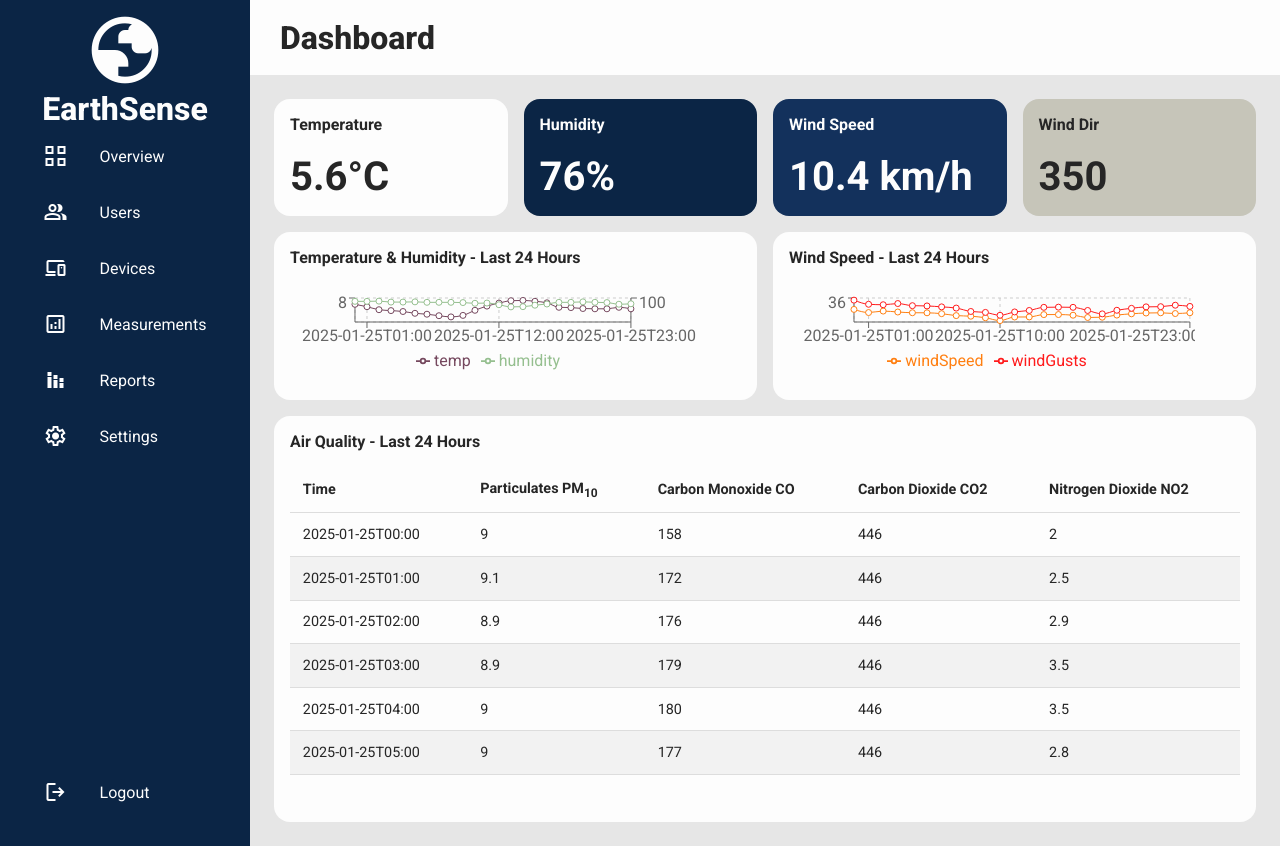
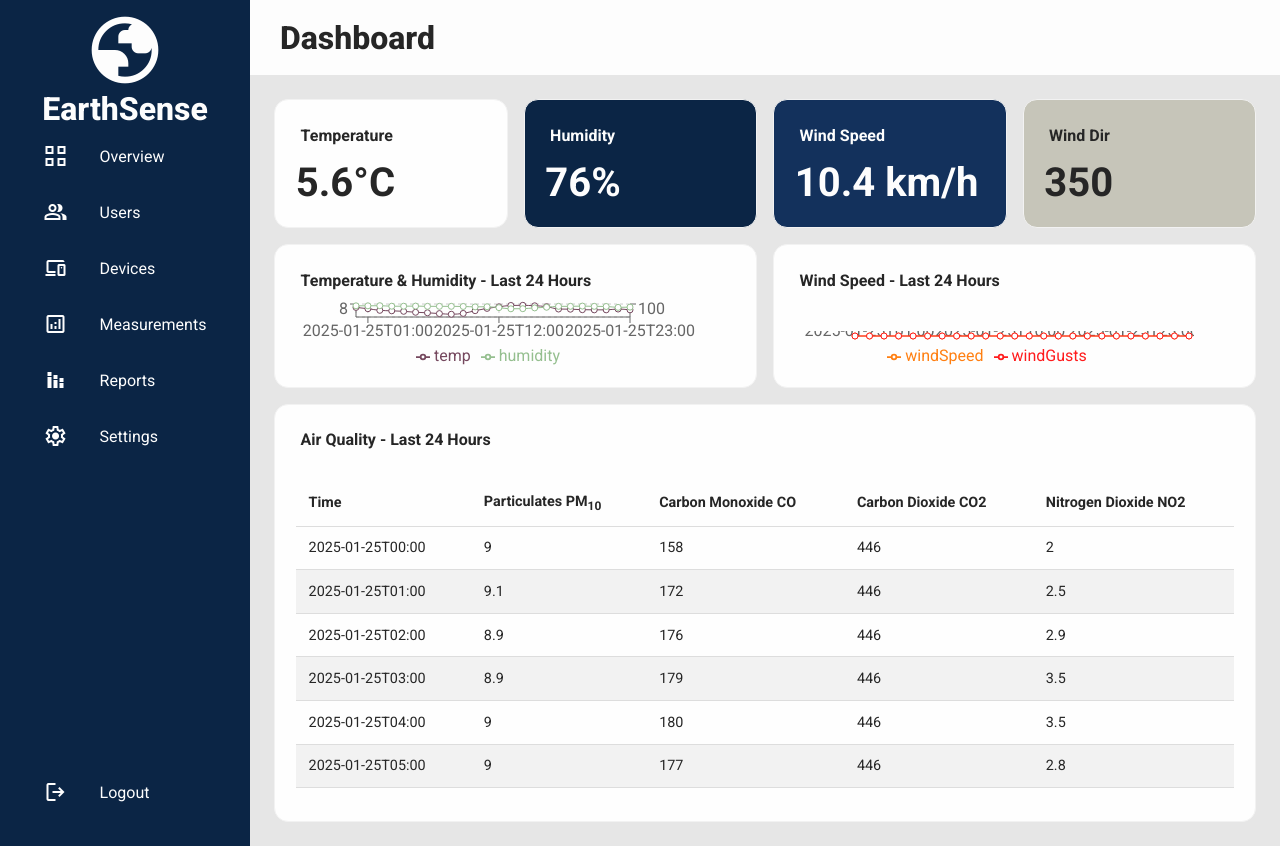
Before and after one commit to alittlebroken/earthsense, a React (Vite) app: page / in a window 1280 px wide. Built offline with nearby package versions, Linux system fonts and the light colour scheme.

Commit message:
updated to use card components

```diff
--- a/src/features/DashboardMain/DashboardMain.jsx
+++ b/src/features/DashboardMain/DashboardMain.jsx
@@ -3,6 +3,7 @@ import { LineChart, Line, XAxis, YAxis, CartesianGrid, Tooltip, Legend,Responsiv
 import { meteorlogicalData} from '../../mocks/mockedData';
 
 import './DashboardMain.css';
+import { Card, CardBody, CardHeader, CardTitle } from '../../components/Card/Card';
 
 const DashboardMain = ({children}) => {
     return (
@@ -10,28 +11,52 @@ const DashboardMain = ({children}) => {
 
             <section className="grid grid-cols-4 gap-1">
 
-                <div className="rounded bg-colour-white pad-1 flex flex-col flex-justify-between">
-                    <span className="text-700">Temperature</span>
+                <Card>
+                    <CardHeader>
+                        <CardTitle>Temperature</CardTitle>
+                    </CardHeader>
+                    <CardBody>
                         <span className="text-lg text-700">{meteorlogicalData.temp}°C</span>
-                </div>
-                <div className="rounded bg-colour-primary text-white pad-1 flex flex-col flex-justify-between">
-                    <span className="text-700">Humidity</span>
+                    </CardBody>
+                </Card>
+
+                <Card primary>
+                    <CardHeader>
+                        <CardTitle>Humidity</CardTitle>
+                    </CardHeader>
+                    <CardBody>
                         <span className="text-lg text-700">{meteorlogicalData.humidity}%</span>
-                </div>
-                <div className="rounded bg-colour-secondary text-white pad-1 flex flex-col flex-justify-between">
-                    <span className="text-700">Wind Speed</span>
+                    </CardBody>
+                </Card>
+
+                <Card secondary>
+                    <CardHeader>
+                        <CardTitle>Wind Speed</CardTitle>
+                    </CardHeader>
+                    <CardBody>
                         <span className="text-lg text-700">{meteorlogicalData.windSpeed} km/h</span>
-                </div>
-                <div className="rounded bg-colour-tertiary pad-1 flex flex-col flex-justify-between">
-                    <span className="text-700">Wind Dir</span>
+                    </CardBody>
+                </Card>
+
+                <Card tertiary>
+                    <CardHeader>
+                        <CardTitle>Wind Dir</CardTitle>
+                    </CardHeader>
+                    <CardBody>
                         <span className="text-lg text-700">{meteorlogicalData.windDir}</span>
-                </div>
+                    </CardBody>
+                </Card>
+
             </section>
 
             <section className="grid grid-cols-4 gap-1 ">
 
-                <div className="grid-span-2 rounded bg-colour-white pad-1 grid gap-1">
-                    <span className="text-700">Temperature & Humidity - Last 24 Hours</span>
+                <Card classes="grid-span-2">
+
+                    <CardHeader>
+                        <CardTitle>Temperature & Humidity - Last 24 Hours</CardTitle>
+                    </CardHeader>
+
                         <ResponsiveContainer width="90%" height="90%">
                             <LineChart
                                 width={500}
@@ -48,10 +73,16 @@ const DashboardMain = ({children}) => {
                             <Line yAxisId="right" type="monotone" dataKey="humidity" stroke="#95BF8F" />
                             </LineChart>
                         </ResponsiveContainer>
-                </div>
 
-                <div className="grid-span-2 rounded bg-colour-white pad-1 grid gap-1">
-                    <span className="text-700">Wind Speed - Last 24 Hours</span>
+                </Card>
+
+                <Card classes="grid-span-2 grid gap-1 pad-1">
+
+                    <CardHeader>
+                        <CardTitle>Wind Speed - Last 24 Hours</CardTitle>
+                    </CardHeader>
+
+                    <span className="text-700"></span>
                     <ResponsiveContainer width="90%" height="90%">
                         <LineChart
                             width={500}
@@ -67,15 +98,21 @@ const DashboardMain = ({children}) => {
                          <Line type="monotone" dataKey="windGusts" stroke="#FF1B1C" />
                         </LineChart>
                     </ResponsiveContainer>
-                </div>
 
+                </Card>
 
             </section>
 
             <section className="grid grid-cols-4 gap-1">
 
-                <div className="grid-span-4 rounded bg-colour-white pad-1 flex flex-col gap-1">
-                    <span className="text-700">Air Quality - Last 24 Hours</span>
+                <Card classes="grid-span-4 gap-1">
+
+                    <CardHeader>
+                        <CardTitle>Air Quality - Last 24 Hours</CardTitle>
+                    </CardHeader>
+
+                    <CardBody>
+
                         <div className="dataTableContainer">
                             <table className="dataTable">
                                 <thead>
@@ -102,7 +139,10 @@ const DashboardMain = ({children}) => {
                                 </tbody>
                             </table>
                         </div>
-                </div>
+
+                    </CardBody>
+
+                </Card>
 
             </section>
 
```
Lines whose indentation alone changed are shown as unchanged.
